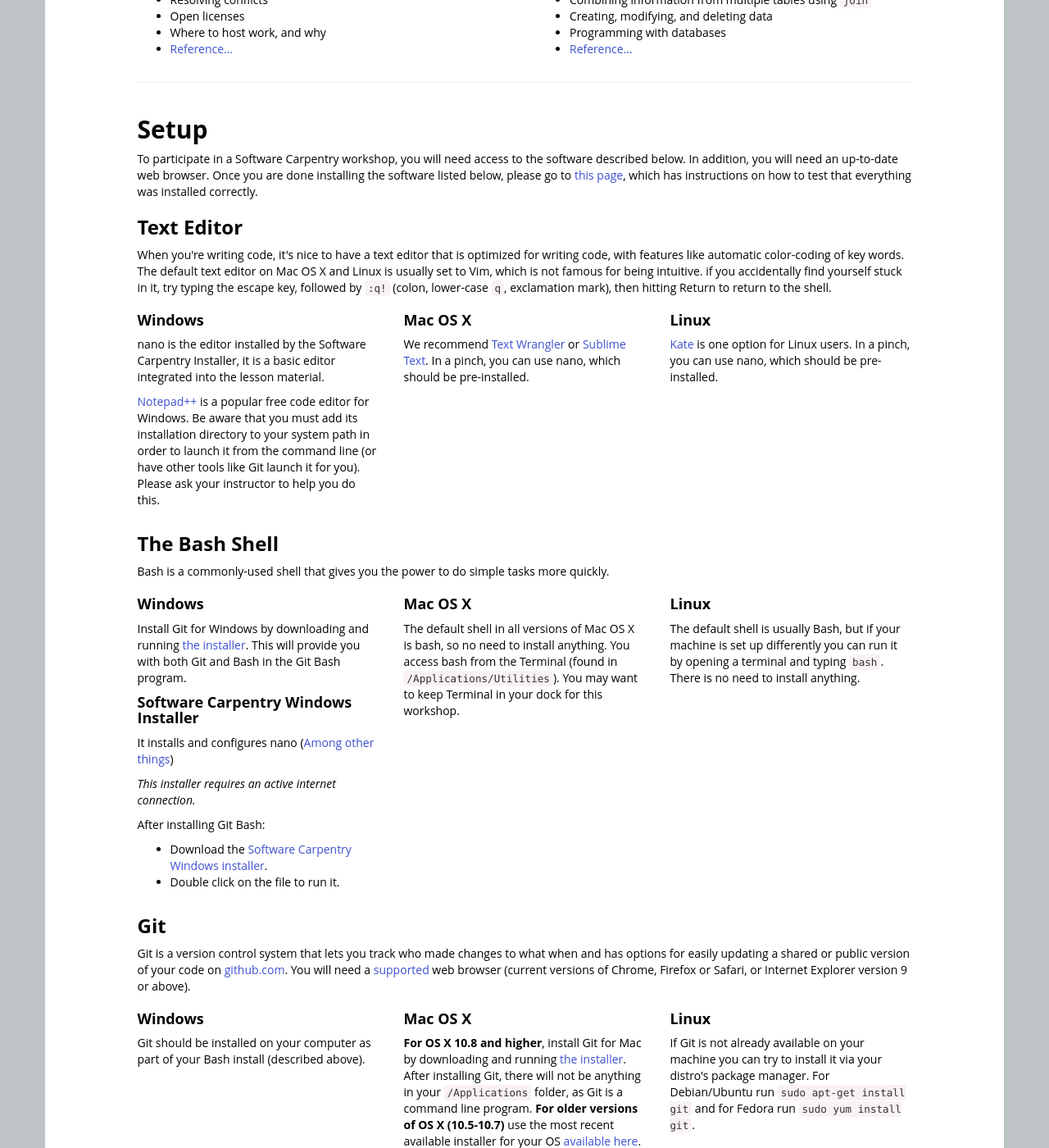
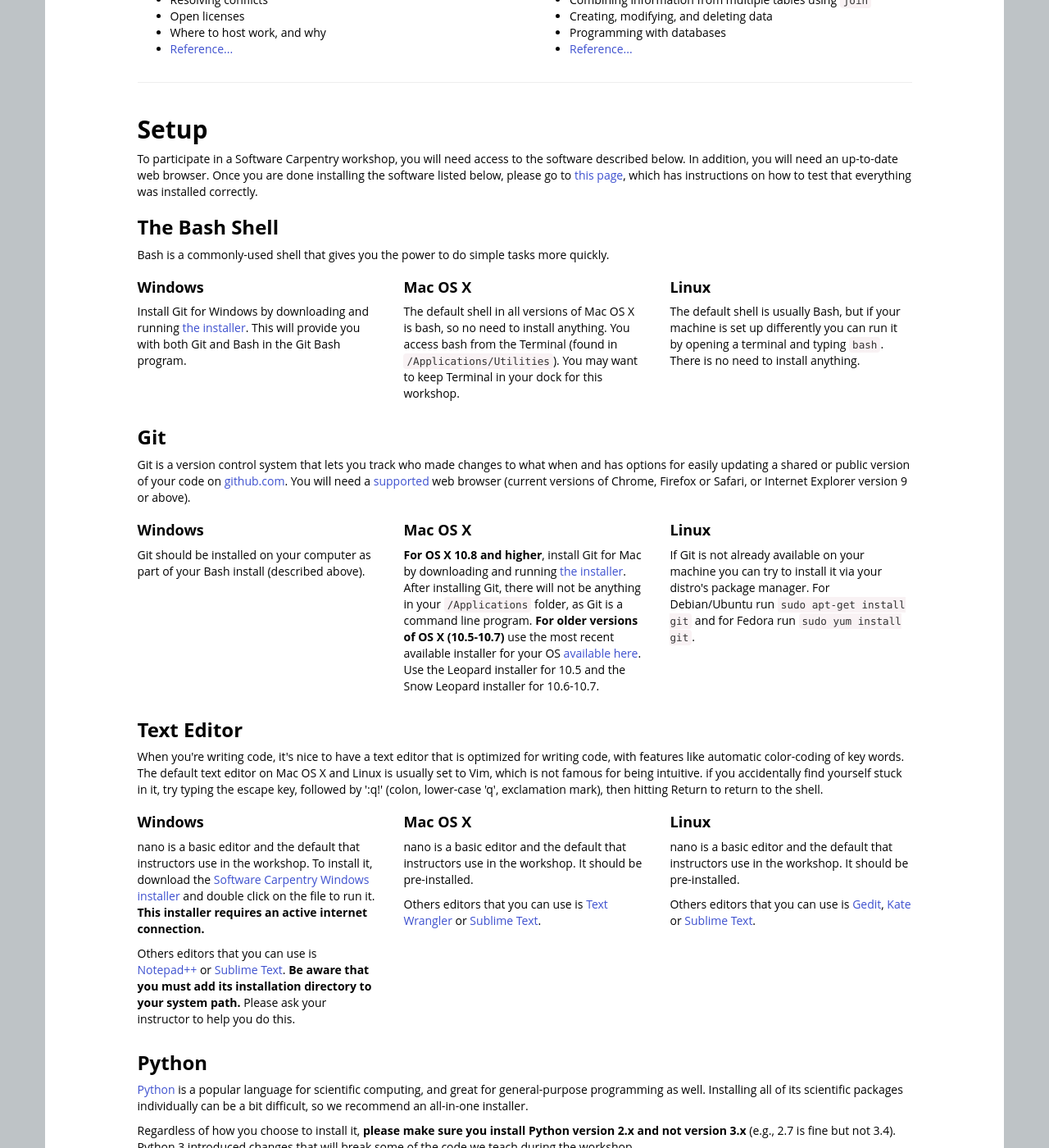
Before and after one commit to carpentries/workshop-template, a Jekyll site: the page built from index.html, in a window 1280 px wide and 1400 px high, scrolled down 1712 px. Shown: the whole window at 82% size. Built offline with Jekyll 4.4.1, drawn with Linux system fonts in a browser that asks for light colours; nearby versions of some CDN libraries; library files that are not in the unit come from our copies.

Commit message:
Improve editor instructions
-   Move editor's instructions to after Git.
    This avoid the "nano is the editor installed
    by the Software Carpentry Installer".
-   Make a more uniform suggestion of another editor
    that learners can use, i.e.
    mention SublimeText in all platforms.
-   Others minor rewording.

```diff
--- a/index.html
+++ b/index.html
@@ -303,57 +303,6 @@
   which has instructions on how to test that everything was installed correctly.
 </p>
 
-<div id="editor"> <!-- Start of 'editor' section. -->
-  <h3>Text Editor</h3>
-
-  <p>
-    When you're writing code, it's nice to have a text editor that is
-    optimized for writing code, with features like automatic
-    color-coding of key words.  The default text editor on Mac OS X and
-    Linux is usually set to Vim, which is not famous for being
-    intuitive.  if you accidentally find yourself stuck in it, try
-    typing the escape key, followed by <code>:q!</code> (colon, lower-case <code>q</code>,
-    exclamation mark), then hitting Return to return to the shell.
-  </p>
-
-  <div class="row">
-    <div class="col-md-4">
-      <h4 id="editor-windows">Windows</h4>
-      <p>
-	nano is the editor installed by the Software
-	Carpentry Installer, it is a basic editor integrated into the
-	lesson material.
-      </p>
-      <p>
-	<a href="http://notepad-plus-plus.org/">Notepad++</a> is a
-	popular free code editor for Windows.  Be aware that you must
-	add its installation directory to your system path in order to
-	launch it from the command line (or have other tools like Git
-	launch it for you).  Please ask your instructor to help you do
-	this.
-      </p>
-    </div>
-    <div class="col-md-4">
-      <h4 id="editor-macosx">Mac OS X</h4>
-      <p>
-	We recommend
-	<a href="http://www.barebones.com/products/textwrangler/">Text Wrangler</a> or
-	<a href="http://www.sublimetext.com/">Sublime Text</a>.
-	In a pinch, you can use nano,
-	which should be pre-installed.
-      </p>
-    </div>
-    <div class="col-md-4">
-      <h4 id="editor-linux">Linux</h4>
-      <p>
-	<a href="http://kate-editor.org/">Kate</a> is one option for
-	Linux users.  In a pinch, you can use nano, which
-	should be pre-installed.
-      </p>
-    </div>
-  </div>
-</div> <!-- End of 'editor' section. -->
-
 <div id="shell"> <!-- Start of 'shell' section. -->
   <h3>The Bash Shell</h3>
 
@@ -370,18 +319,6 @@
 	<a href="http://msysgit.github.io/">the installer</a>.
 	This will provide you with both Git and Bash in the Git Bash program.
       </p>
-      <h4>Software Carpentry Windows Installer</h4>
-      <p>It installs and configures nano (<a href="{{site.swc_github}}/windows-installer">Among other things</a>)</p>
-      <p><em>This installer requires an active internet connection.</em></p>
-      <p>After installing Git Bash:</p>
-      <ul>
-	<li>
-          Download the <a href="{{site.swc_installer}}">Software Carpentry Windows installer</a>.
-	</li>
-	<li>
-          Double click on the file to run it.
-	</li>
-      </ul>
     </div>
     <div class="col-md-4">
       <h4 id="shell-macosx">Mac OS X</h4>
@@ -453,6 +390,66 @@
     </div>
   </div>
 </div> <!-- End of 'Git' section. -->
+
+<div id="editor"> <!-- Start of 'editor' section. -->
+  <h3>Text Editor</h3>
+
+  <p>
+    When you're writing code, it's nice to have a text editor that is
+    optimized for writing code, with features like automatic
+    color-coding of key words.  The default text editor on Mac OS X and
+    Linux is usually set to Vim, which is not famous for being
+    intuitive.  if you accidentally find yourself stuck in it, try
+    typing the escape key, followed by ':q!' (colon, lower-case 'q',
+    exclamation mark), then hitting Return to return to the shell.
+  </p>
+
+  <div class="row">
+    <div class="col-md-4">
+      <h4 id="editor-windows">Windows</h4>
+      <p>
+	nano is a basic editor and the default that instructors use in the workshop.
+        To install it,
+        download the <a href="{{site.swc_installer}}">Software Carpentry Windows installer</a>
+        and double click on the file to run it.
+        <strong>This installer requires an active internet connection.</strong>
+      </p>
+      <p>
+        Others editors that you can use is
+	<a href="http://notepad-plus-plus.org/">Notepad++</a> or
+	<a href="http://www.sublimetext.com/">Sublime Text</a>.
+        <strong>Be aware that you must
+          add its installation directory to your system path.</strong>
+	Please ask your instructor to help you do this.
+      </p>
+    </div>
+    <div class="col-md-4">
+      <h4 id="editor-macosx">Mac OS X</h4>
+      <p>
+	nano is a basic editor and the default that instructors use in the workshop.
+        It should be pre-installed.
+      </p>
+      <p>
+        Others editors that you can use is
+	<a href="http://www.barebones.com/products/textwrangler/">Text Wrangler</a> or
+	<a href="http://www.sublimetext.com/">Sublime Text</a>.
+      </p>
+    </div>
+    <div class="col-md-4">
+      <h4 id="editor-linux">Linux</h4>
+      <p>
+	nano is a basic editor and the default that instructors use in the workshop.
+        It should be pre-installed.
+      </p>
+      <p>
+        Others editors that you can use is
+        <a href="https://wiki.gnome.org/Apps/Gedit">Gedit</a>,
+	<a href="http://kate-editor.org/">Kate</a> or
+	<a href="http://www.sublimetext.com/">Sublime Text</a>.
+      </p>
+    </div>
+  </div>
+</div> <!-- End of 'editor' section. -->
 
 <div id="python"> <!-- Start of 'Python' section. Remove the third paragraph if
            the workshop will teach Python using something other than
```
